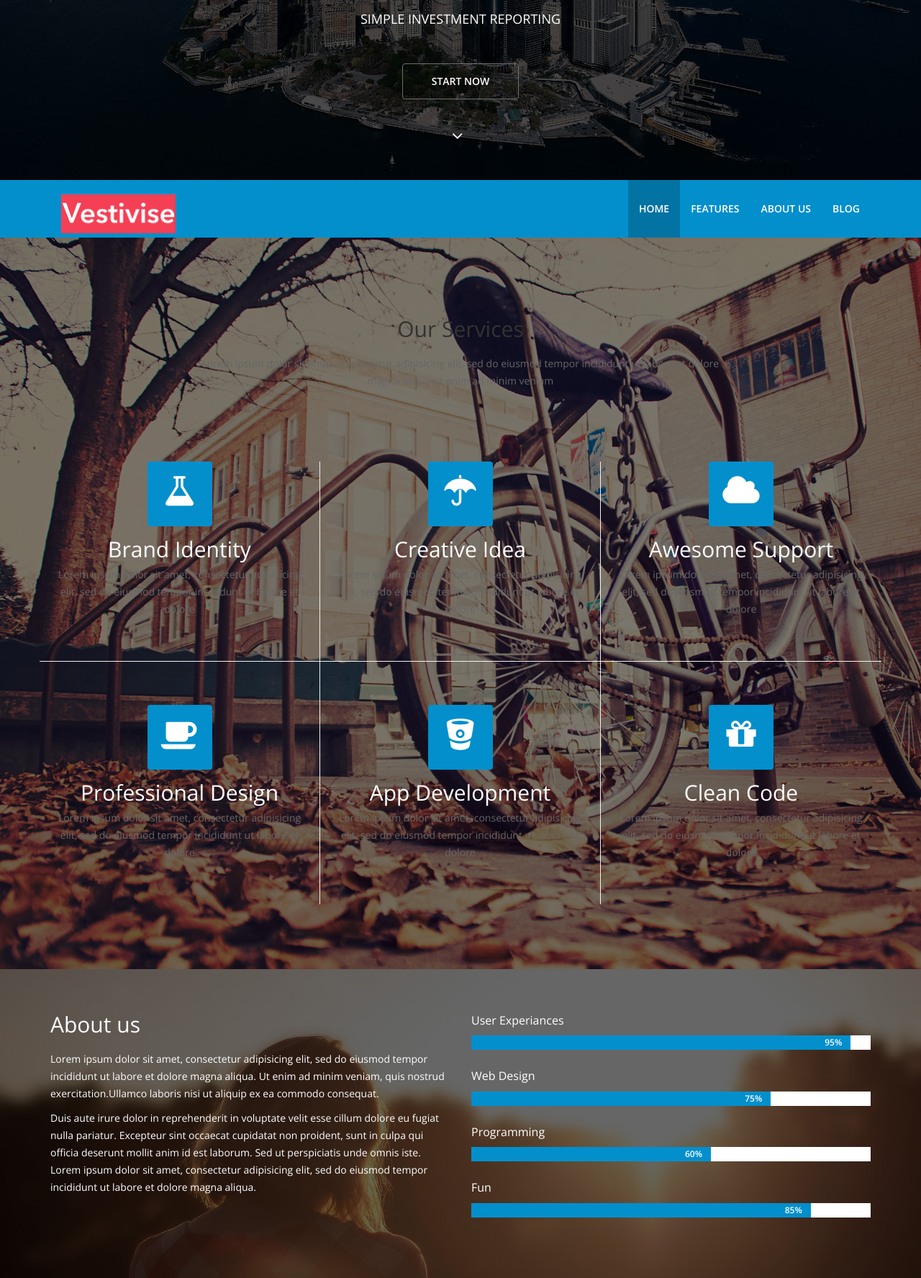
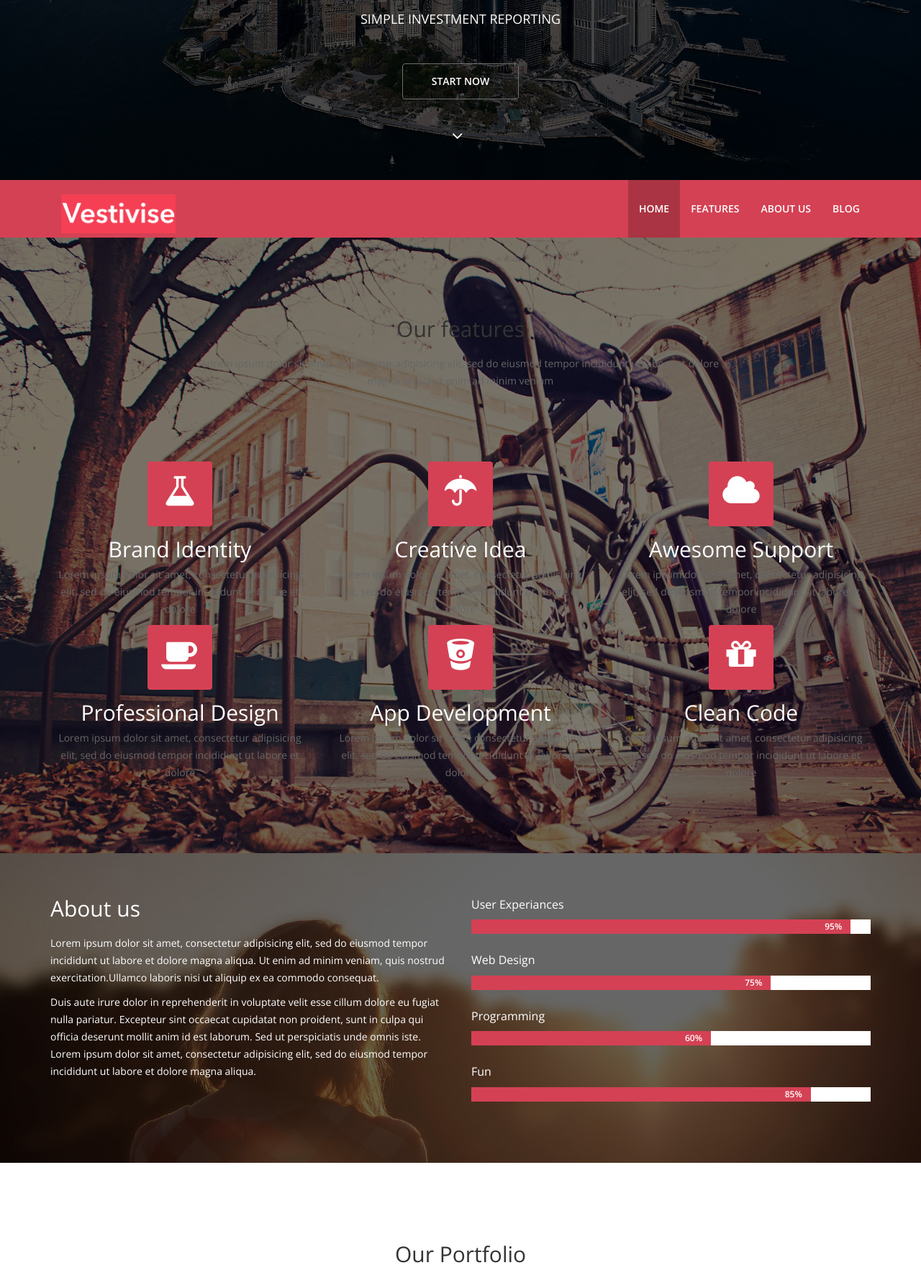
Before and after one commit to Vestivise/Vestivise_Marketing, a Django app: template templates/index.html in a window 1280 px wide. Shown: the part 550-2325 px from the top of the page at 72% size. Run offline with Django 3.2, Linux system fonts and the light colour scheme; the template is opened without the code that fills it, so the values that code supplies are empty; some libraries are stand-ins or nearby versions.

Commit message:
finishing up
still to do:
- remove extraneous sections
- integrate josh’s grid
- text entry
- footer info

everything else is done!

```diff
--- a/static/build/css/main.css
+++ b/static/build/css/main.css
@@ -69,7 +69,7 @@ h3 {
 }
 
 .btn.btn-primary:hover {
-  background-color: #f03c58;
+  background-color: #f63f54;
 }
 
 .navbar-nav li a:hover,
@@ -567,7 +567,7 @@ section {
   background-color: #ff5b92;
 }
 .team-member:hover .social-icons ul li a.linkedin {
-  background-color: #f03c58;
+  background-color: #f63f54;
 }
 .team-member:hover .social-icons ul li a.rss {
   background-color: #ff6b00;
@@ -979,7 +979,7 @@ ul.address {
   background-color: #ff5b92;
 }
 #footer .social-icons ul li a.linkedin:hover {
-  background-color: #f03c58;
+  background-color: #f63f54;
 }
 #footer .social-icons ul li a.tumblr:hover {
   background-color: #ff6b00;
--- a/static/build/css/presets/preset1.css
+++ b/static/build/css/presets/preset1.css
@@ -6,16 +6,16 @@ a,
 .single-table.featured .btn.btn-primary,
 .contact-info ul li a:hover,
 #footer .footer-bottom a  {
-  color: #028fcc;
+  color: ##f63f54;
 }
 
 .btn.btn-primary:hover,
 .btn-submit:hover {
-  background-color: #027db3
+  background-color: ##f63f54
 }
 
 a:hover, a:focus {
-	color: #027db3;
+	color: ##f63f54;
 }
 
 .main-nav,
@@ -34,21 +34,21 @@ a:hover, a:focus {
 .left-control:hover,
 .right-control:hover,
 .folio-overview a:hover {
-  background-color:#028fcc;
+  background-color:#d44154;
 }
 
 .twitter-left-control:hover,
 .twitter-right-control:hover,
 .btn-loadmore:hover  {
-	border: 1px solid #028fcc;
+	border: 1px solid #d44154;
 }
 
 .caption .btn-start:hover,
 .left-control:hover,
 .right-control:hover {
-	border-color: #028fcc;
+	border-color: ##f63f54;
 }
 
 .twitter-icon .fa-twitter:after {
-	border-color: #028fcc transparent transparent;
+	border-color: ##f63f54 transparent transparent;
 }
--- a/templates/index.html
+++ b/templates/index.html
@@ -45,21 +45,21 @@
           <div class="caption">
             <h1 class="animated fadeInLeftBig"><img class="big-logo" src="{% static 'media/images/logo.jpg' %}" alt="vestivise"></h1>
             <p class="animated fadeInRightBig">Understand the Numbers</p>
-            <a data-scroll class="btn btn-start animated fadeInUpBig" href="#services">Start now</a>
+            <a data-scroll class="btn btn-start animated fadeInUpBig" href="#features">Start now</a>
           </div>
         </div>
         <div class="item" style="background-image: url({% static 'media/images/slider/3.jpg' %})">
           <div class="caption">
             <h1 class="animated fadeInLeftBig"><img class="big-logo" src="{% static 'media/images/logo.jpg' %}" alt="vestivise"></h1>
             <p class="animated fadeInRightBig">See the Full Picture of Your Investments</p>
-            <a data-scroll class="btn btn-start animated fadeInUpBig" href="#services">Start now</a>
+            <a data-scroll class="btn btn-start animated fadeInUpBig" href="#features">Start now</a>
           </div>
         </div>
       </div>
       <a class="left-control" href="#home-slider" data-slide="prev"><i class="fa fa-angle-left"></i></a>
       <a class="right-control" href="#home-slider" data-slide="next"><i class="fa fa-angle-right"></i></a>
 
-      <a id="tohash" href="#services"><i class="fa fa-angle-down"></i></a>
+      <a id="tohash" href="#features"><i class="fa fa-angle-down"></i></a>
 
     </div><!--/#home-slider-->
     <div class="main-nav">
@@ -91,12 +91,12 @@
       <div class="heading wow fadeInUp" data-wow-duration="1000ms" data-wow-delay="300ms">
         <div class="row">
           <div class="text-center col-sm-8 col-sm-offset-2">
-            <h2>Our Services</h2>
+            <h2>Our features</h2>
             <p>Lorem ipsum dolor sit amet, consectetur adipisicing elit, sed do eiusmod tempor incididunt ut labore et dolore magna aliqua ut enim ad minim veniam</p>
           </div>
         </div>
       </div>
-      <div class="text-center our-services">
+      <div class="text-center our-features">
         <div class="row">
           <div class="col-sm-4 wow fadeInDown" data-wow-duration="1000ms" data-wow-delay="300ms">
             <div class="service-icon">
@@ -155,7 +155,7 @@
         </div>
       </div>
     </div>
-  </section><!--/#services-->
+  </section><!--/#features-->
   <section id="about-us" class="parallax">
     <div class="container">
       <div class="row">
@@ -620,8 +620,11 @@
     <div class="container">
       <div class="row">
         <div class="heading text-center col-sm-8 col-sm-offset-2 wow fadeInUp" data-wow-duration="1200ms" data-wow-delay="300ms">
-          <h2>Blog Posts</h2>
-          <p>Lorem ipsum dolor sit amet, consectetur adipisicing elit, sed do eiusmod tempor incididunt ut labore et dolore magna aliqua ut enim ad minim veniam</p>
+          <h2>Blog</h2>
+          <p>Our report is just the beginning. Subscribe now to our blog to recieve updates on financial news, learn about investing, and stay informed about product features.</p>
+          <p>For Vestivise users, our blog integrates aspects of your investment report into the financial news and investing education posts so that everything we send is useful.
+          </p>
+          <a data-scroll class="btn btn-start animated fadeInUpBig" href="http://blog.vestivise.com">Start now</a>
         </div>
       </div>
       <div class="blog-posts">
```
